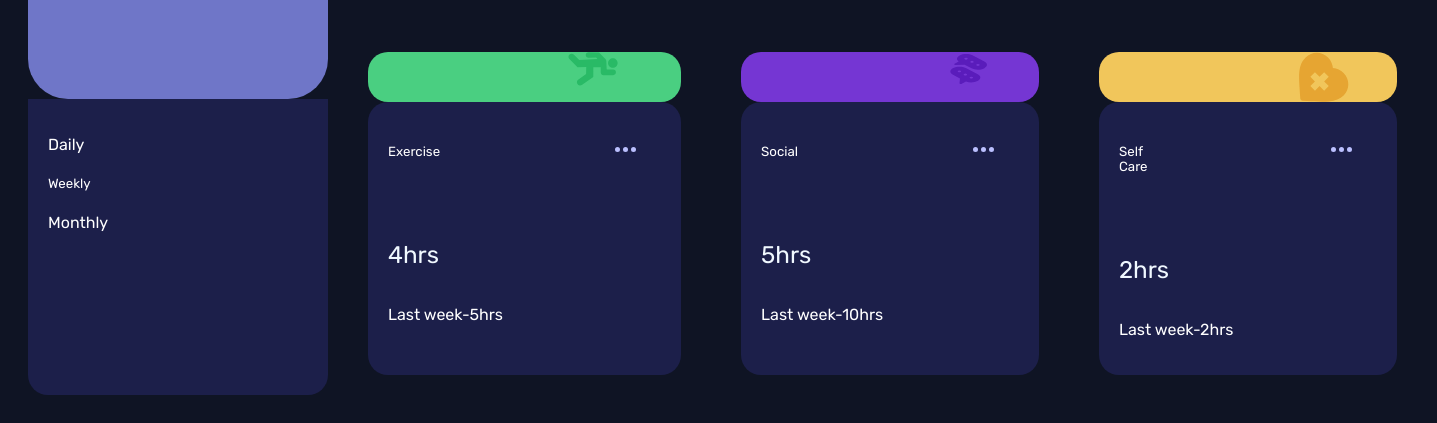
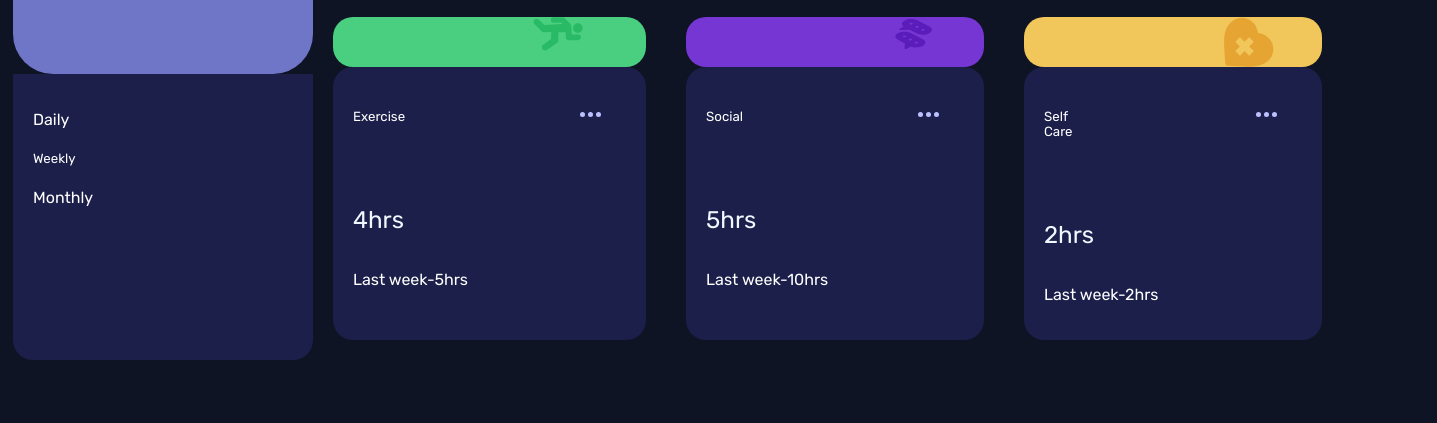
Before and after one commit to kimani-25-kikis/Friday_Assessment, a plain HTML site: page index.html in a window 1280 px wide. Shown: the part 379-802 px from the top of the page, 1437 px wide, since content can reach past the window. Drawn offline with Linux system fonts and the light colour scheme.

Commit message:
Adjusting margins

```diff
--- a/styles.css
+++ b/styles.css
@@ -1,16 +1,17 @@
 body{
     background-color: hsl(226, 43%, 10%);
     display: flex;
+
     color: white;
-    width: 400px;
+
 
 }
 .container{
     display: grid;
     grid-template-columns: repeat(4, 1fr);
     grid-template-rows: repeat(2,1fr);
-    gap: 20px;
-    padding: 20px;
+
+    padding: 5px;
 
 
 }
```
